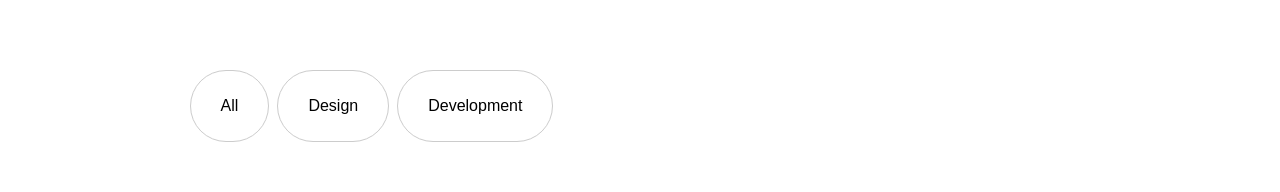
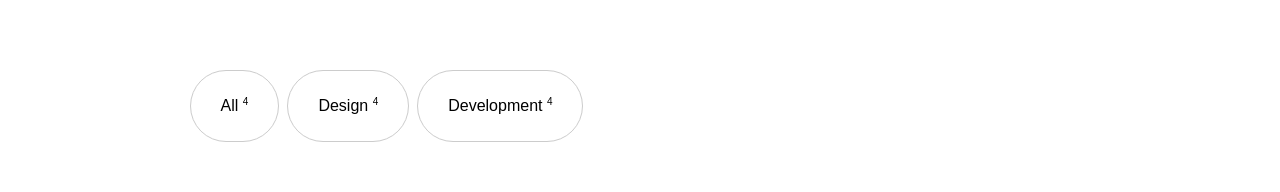
Before and after one commit to guristacks/Guri-Ghumaan, a React (Vite) app: page /work in a window 1280 px wide. Shown: the part 404-596 px from the top of the page. Built offline with nearby package versions, Linux system fonts and the light colour scheme.

Commit message:
Update project images to local assets and display project count dynamically in buttons

```diff
--- a/src/Components/Work-Page/WorkContent.jsx
+++ b/src/Components/Work-Page/WorkContent.jsx
@@ -1,5 +1,9 @@
 import React, { useRef, useEffect } from "react";
 import gsap from "gsap";
+import Elena from "../../../src/assets/Images/Work/elena-mockup.webp";
+import Nexa from "../../../src/assets/Images/Work/nexa-mockup.webp";
+import Pardeep from "../../../src/assets/Images/Work/pardeep-mockup.webp";
+import Stacks from "../../../src/assets/Images/Work/stacks-mockup.webp";
 
 const projects = [
   {
@@ -7,8 +11,7 @@ const projects = [
     alt: "Elena Morgan personal portfolio website preview",
     type: "Photography Portfolio",
     link: "https://elena-morgan.vercel.app/",
-    image:
-      "https://cdn.dribbble.com/userupload/18679649/file/original-4862151ee849235dc5910c606ab05a72.jpg?resize=2048x1580&vertical=center",
+    image: Elena,
     location: "Indonesia",
     service: "Design & Development",
     date: "2026",
@@ -18,8 +21,7 @@ const projects = [
     alt: "Pardeep Singh's Portfolio preview",
     type: "Graphic Designer's Portfolio",
     link: "https://pardeep-singh.vercel.app/",
-    image:
-      "https://cdn.dribbble.com/userupload/15995810/file/original-6c7b6700c51ccb1e3891def336f6b187.png?resize=2048x1536&vertical=center",
+    image: Pardeep,
     location: "Dhuri Punjab",
     service: "Design & Development",
     date: "2026",
@@ -29,8 +31,7 @@ const projects = [
     alt: "Nexa Wave digital agency website preview",
     type: "Ai Agency Website",
     link: "https://nexa-wave-agency.vercel.app/",
-    image:
-      "https://cdn.dribbble.com/userupload/14696000/file/original-96e8317a743c62334f1af37926565fb4.jpg?resize=2048x1536&vertical=center",
+    image: Nexa,
     location: "New York",
     service: "Design & Development",
     date: "2026",
@@ -40,8 +41,7 @@ const projects = [
     alt: "Stacks project website homepage preview",
     type: "IT Agency Landing Page",
     link: "https://stacks-design-development.vercel.app/",
-    image:
-      "https://cdn.dribbble.com/userupload/12906199/file/original-c7f9132bb36926b34aefaa1d0509fb8f.jpg?resize=2048x1536&vertical=center",
+    image: Stacks,
     location: "Canada",
     service: "Design & Development",
     date: "2026",
@@ -116,9 +116,15 @@ const WorkTop = ({ styles, blackRef, helloRef }) => {
         <div className={styles.container}>
           <div className={styles.workContainer}>
             <div className={`${styles.CatBtns} ${styles.flex} ${styles.ac}`}>
-              <button>All <sup></sup> </button>
-              <button>Design <sup></sup> </button>
-              <button>Development <sup></sup> </button>
+              <button>
+                All <sup>{projects.length}</sup>{" "}
+              </button>
+              <button>
+                Design <sup>{projects.length}</sup>{" "}
+              </button>
+              <button>
+                Development <sup>{projects.length}</sup>{" "}
+              </button>
             </div>
             {/* Desktop Layout */}
             <div className={styles.desktopProjects}>
```
